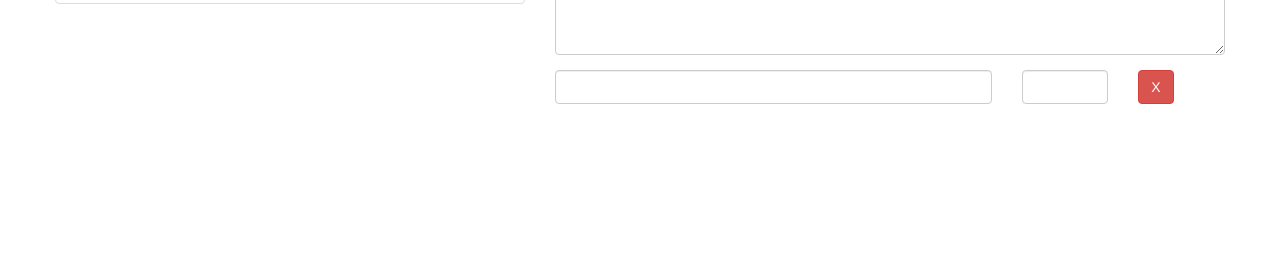
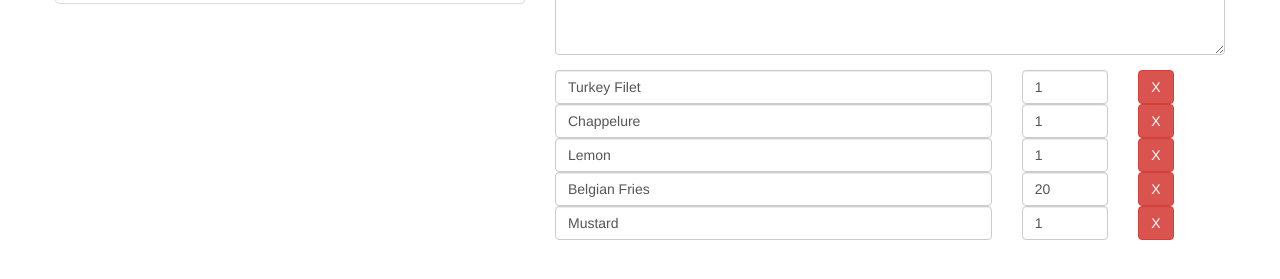
Before and after one commit to Jitgitbit/angular-exercise-two, an Angular app: page /recipes/1/edit in a window 1280 px wide. Shown: the part 359-638 px from the top of the page. Built offline with nearby package versions, Linux system fonts and the light colour scheme.

Commit message:
Adding Ingredient Controls to a Form Array

```diff
--- a/src/app/recipes/recipe-edit/recipe-edit.component.html
+++ b/src/app/recipes/recipe-edit/recipe-edit.component.html
@@ -53,13 +53,30 @@
         </div>
       </div>
       <div class="row">
-        <div class="col-xs-12">
-          <div class="row">
+        <div class="col-xs-12" formArrayName="ingredients">
+          <!-- <div
+            class="row"
+            *ngFor="let ingredientCtrl of recipeForm.get('ingredients').controls; let i = index"
+            [formGroupName]="i"
+          > -->
+          <div
+            class="row"
+            *ngFor="let ingredientCtrl of controls; let i = index"
+            [formGroupName]="i"
+          >
             <div class="col-xs-8">
-              <input type="text" class="form-control">
+              <input
+                type="text"
+                class="form-control"
+                formControlName="name"
+              >
             </div>
             <div class="col-xs-2">
-              <input type="number" class="form-control">
+              <input
+                type="number"
+                class="form-control"
+                formControlName="amount"
+              >
             </div>
             <div class="col-xs-2">
               <button class="btn btn-danger">X</button>
--- a/src/app/recipes/recipe-edit/recipe-edit.component.ts
+++ b/src/app/recipes/recipe-edit/recipe-edit.component.ts
@@ -1,6 +1,6 @@
 import { Component, OnInit } from '@angular/core';
 import { ActivatedRoute, Params } from '@angular/router';
-import { FormGroup, FormControl } from '@angular/forms';
+import { FormGroup, FormControl, FormArray } from '@angular/forms';
 
 import { RecipeService } from '../recipe.service';
 
@@ -17,6 +17,11 @@ export class RecipeEditComponent implements OnInit {
   constructor(private route: ActivatedRoute,
               private recipeService: RecipeService) { }
 
+
+  get controls() {                                                             // a getter! Sometimes Angular doesn't understand TS
+    return (<FormArray>this.recipeForm.get('ingredients')).controls;
+  }
+
   ngOnInit(): void {
     this.route.params.subscribe(
       (params: Params) => {
@@ -32,18 +37,30 @@ export class RecipeEditComponent implements OnInit {
     let recipeName = '';
     let recipeDescription = '';
     let recipeImagePath = '';
+    let recipeIngredients = new FormArray([]);
 
     if(this.editMode){
       const recipe = this.recipeService.getRecipe(this.id);
       recipeName = recipe.name;
       recipeImagePath = recipe.imagePath;
       recipeDescription = recipe.description;
+      if(recipe['ingredients']){
+        for(let ingredient of recipe.ingredients){
+          recipeIngredients.push(
+            new FormGroup({
+              'name': new FormControl(ingredient.name),
+              'amount': new FormControl(ingredient.amount)
+            })
+          );
+        }
+      }
     }
 
     this.recipeForm = new FormGroup({
       'name': new FormControl(recipeName),
       'description': new FormControl(recipeDescription),
       'imagePath': new FormControl(recipeImagePath),
+      'ingredients': recipeIngredients,
     });
   }
 
```
